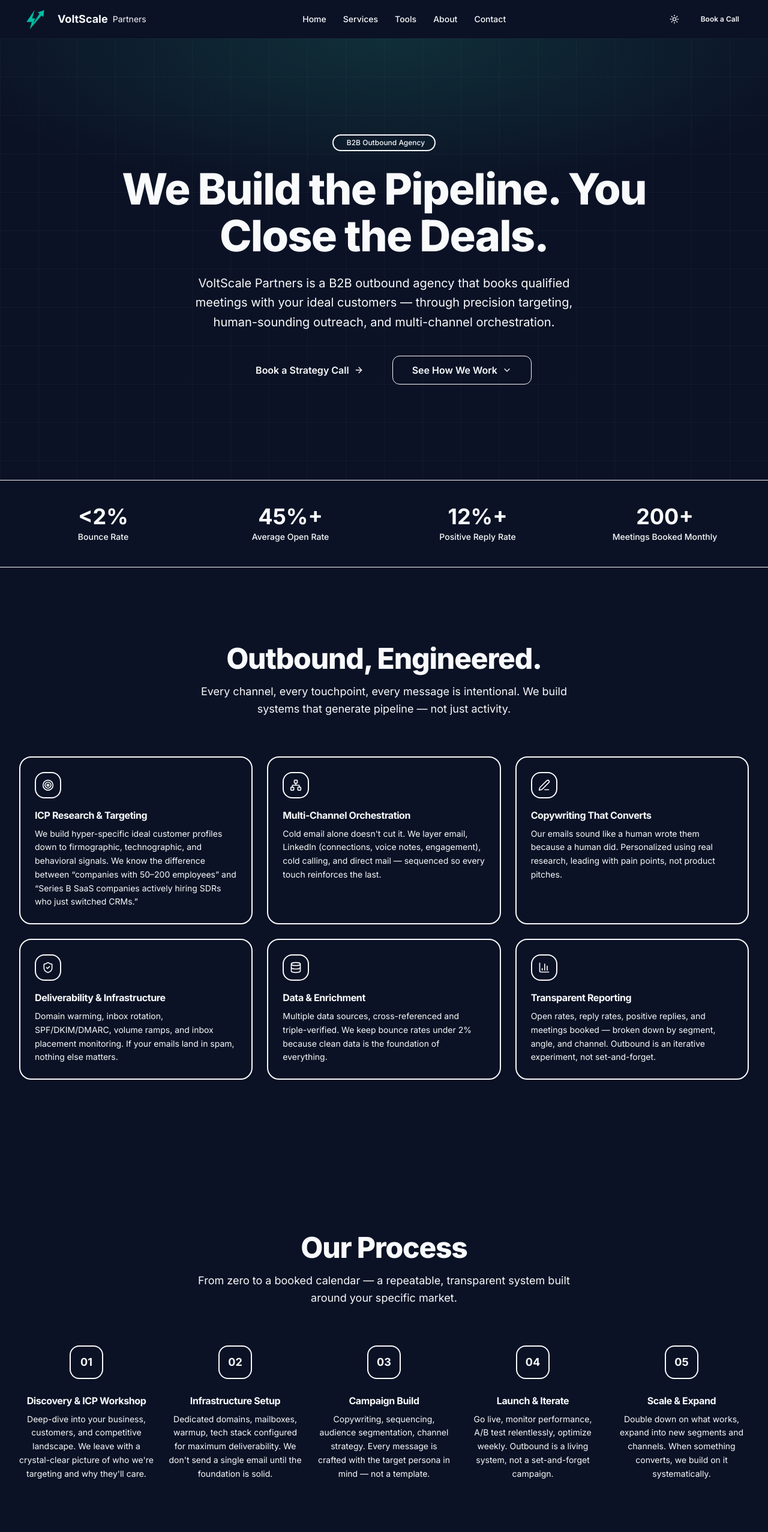
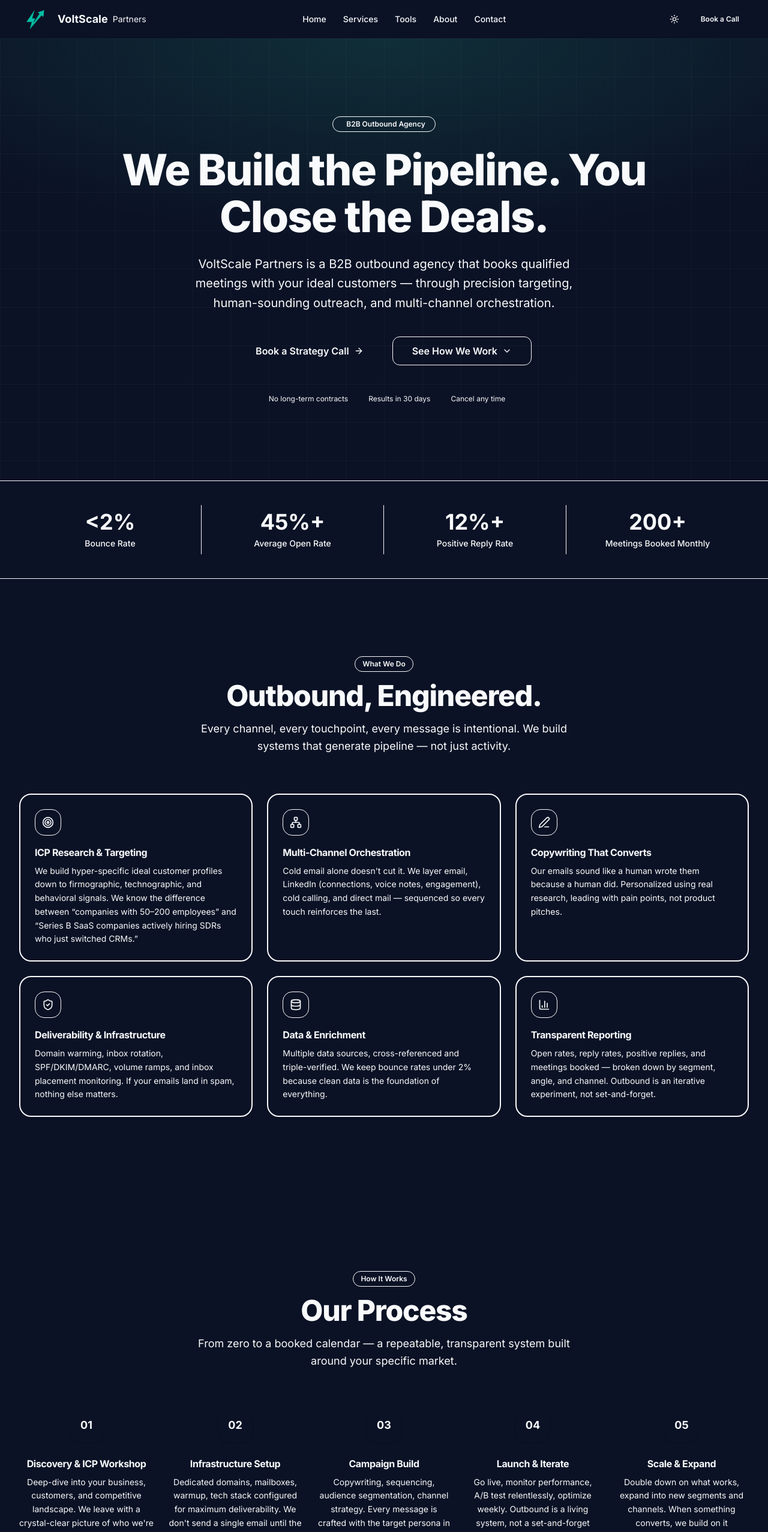
Before and after one commit to JamesGabby/vsp-marketing, a Next.js app: page / in a window 1280 px wide. Shown: the top 2554 px of the page at 60% size. Built offline with nearby package versions, Linux system fonts and the light colour scheme.

Commit message:
improve ux/ui

```diff
--- a/app/globals.css
+++ b/app/globals.css
@@ -122,10 +122,16 @@ body {
 .hero-bg {
   background-color: var(--background);
   background-image:
-    radial-gradient(ellipse 90% 55% at 50% 0%, var(--volt-glow) 0%, transparent 65%),
+    radial-gradient(ellipse 100% 65% at 50% 0%, var(--volt-glow) 0%, transparent 70%),
     linear-gradient(var(--grid-line) 1px, transparent 1px),
     linear-gradient(90deg, var(--grid-line) 1px, transparent 1px);
   background-size: 100% 100%, 64px 64px, 64px 64px;
+}
+
+/* ─── Section volt accent background ────────────────────────────────── */
+
+.volt-section {
+  background-image: radial-gradient(ellipse 80% 50% at 50% 0%, var(--volt-glow) 0%, transparent 65%);
 }
 
 /* ─── Focus visible ring ─────────────────────────────────────────────── */
--- a/components/ContactCTA.tsx
+++ b/components/ContactCTA.tsx
@@ -9,7 +9,7 @@ import { Textarea } from "@/components/ui/textarea"
 
 export function ContactCTA() {
   return (
-    <section id="contact" className="py-24 lg:py-32 bg-[--surface]">
+    <section id="contact" className="relative py-24 lg:py-32 bg-[--surface] overflow-hidden volt-section">
       <div className="mx-auto max-w-7xl px-4 sm:px-6 lg:px-8">
         {/* Top CTA block */}
         <motion.div
@@ -19,6 +19,9 @@ export function ContactCTA() {
           transition={{ duration: 0.5 }}
           className="text-center max-w-2xl mx-auto mb-16"
         >
+          <div className="mb-4 inline-flex items-center gap-1.5 rounded-full border border-[--volt]/30 bg-[--volt-glow] px-3 py-1 text-xs font-semibold text-[--volt]">
+            Get Started
+          </div>
           <h2 className="text-3xl sm:text-4xl lg:text-5xl font-extrabold tracking-tight text-[--text-primary] mb-4">
             Ready to Build{" "}
             <span className="text-[--volt]">Predictable Pipeline?</span>
@@ -50,7 +53,7 @@ export function ContactCTA() {
           whileInView={{ opacity: 1, y: 0 }}
           viewport={{ once: true }}
           transition={{ duration: 0.5, delay: 0.1 }}
-          className="max-w-xl mx-auto flex flex-col gap-4"
+          className="max-w-xl mx-auto flex flex-col gap-4 rounded-2xl border-2 border-[--border] bg-[--background] p-6 sm:p-8 shadow-sm dark:shadow-none"
           onSubmit={(e) => e.preventDefault()}
           aria-label="Contact form"
         >
--- a/components/Hero.tsx
+++ b/components/Hero.tsx
@@ -15,7 +15,7 @@ export function Hero() {
             initial={{ opacity: 0, y: 20 }}
             animate={{ opacity: 1, y: 0 }}
             transition={{ duration: 0.5 }}
-            className="mb-6 inline-flex items-center gap-1.5 rounded-full border-2 border-[--border] bg-[--surface] pl-2.5 pr-4 py-1.5 text-xs font-medium leading-none text-[--text-secondary]"
+            className="mb-6 inline-flex items-center gap-1.5 rounded-full border border-[--volt]/30 bg-[--volt-glow] pl-2.5 pr-4 py-1.5 text-xs font-semibold leading-none text-[--volt]"
           >
             <span className="h-1.5 w-1.5 rounded-full bg-[--volt] animate-pulse" />
             B2B Outbound Agency
@@ -49,7 +49,7 @@ export function Hero() {
             initial={{ opacity: 0, y: 30 }}
             animate={{ opacity: 1, y: 0 }}
             transition={{ duration: 0.6, delay: 0.3 }}
-            className="flex flex-col sm:flex-row gap-4 justify-center"
+            className="flex flex-col sm:flex-row gap-4 justify-center mb-12"
           >
             <Button asChild size="lg">
               <Link href="https://calendly.com/voltscalepartners/15mins" target="_blank" rel="noopener noreferrer">
@@ -64,6 +64,21 @@ export function Hero() {
               </a>
             </Button>
           </motion.div>
+
+          {/* Trust strip */}
+          <motion.div
+            initial={{ opacity: 0 }}
+            animate={{ opacity: 1 }}
+            transition={{ duration: 0.6, delay: 0.5 }}
+            className="flex flex-wrap items-center justify-center gap-x-6 gap-y-2 text-xs text-[--text-muted]"
+          >
+            {["No long-term contracts", "Results in 30 days", "Cancel any time"].map((item) => (
+              <span key={item} className="flex items-center gap-1.5">
+                <span className="h-1 w-1 rounded-full bg-[--volt]" />
+                {item}
+              </span>
+            ))}
+          </motion.div>
         </div>
       </div>
     </section>
--- a/components/MetricsBar.tsx
+++ b/components/MetricsBar.tsx
@@ -11,14 +11,16 @@ const metrics = [
 
 export function MetricsBar() {
   return (
-    <section className="border-y border-[--border] bg-[--surface]">
-      <div className="mx-auto max-w-7xl px-4 sm:px-6 lg:px-8 py-10">
+    <section className="relative border-y border-[--border] bg-[--surface] overflow-hidden">
+      {/* Volt gradient accent */}
+      <div className="absolute inset-0 bg-gradient-to-r from-transparent via-[--volt-glow] to-transparent pointer-events-none" />
+      <div className="relative mx-auto max-w-7xl px-4 sm:px-6 lg:px-8 py-10">
         <motion.div
           initial={{ opacity: 0 }}
           whileInView={{ opacity: 1 }}
           viewport={{ once: true }}
           transition={{ duration: 0.5 }}
-          className="grid grid-cols-2 lg:grid-cols-4 gap-8"
+          className="grid grid-cols-2 lg:grid-cols-4 divide-x-0 lg:divide-x divide-[--border]"
         >
           {metrics.map((metric, i) => (
             <motion.div
@@ -27,7 +29,7 @@ export function MetricsBar() {
               whileInView={{ opacity: 1, y: 0 }}
               viewport={{ once: true }}
               transition={{ duration: 0.4, delay: i * 0.08 }}
-              className="flex flex-col items-center text-center gap-1"
+              className="flex flex-col items-center text-center gap-1.5 px-6 py-2"
             >
               <span
                 className="text-3xl sm:text-4xl font-bold text-[--volt]"
--- a/components/ProcessTimeline.tsx
+++ b/components/ProcessTimeline.tsx
@@ -47,6 +47,9 @@ export function ProcessTimeline() {
           transition={{ duration: 0.5 }}
           className="text-center max-w-2xl mx-auto mb-16"
         >
+          <div className="mb-4 inline-flex items-center gap-1.5 rounded-full border border-[--volt]/30 bg-[--volt-glow] px-3 py-1 text-xs font-semibold text-[--volt]">
+            How It Works
+          </div>
           <h2 className="text-3xl sm:text-4xl lg:text-5xl font-extrabold tracking-tight text-[--text-primary] mb-4">
             Our <span className="text-[--volt]">Process</span>
           </h2>
@@ -60,7 +63,7 @@ export function ProcessTimeline() {
         <div className="relative">
           {/* Connector line — hidden on mobile */}
           <div
-            className="hidden lg:block absolute top-8 left-0 right-0 h-px bg-[--border]"
+            className="hidden lg:block absolute top-8 left-0 right-0 h-px bg-gradient-to-r from-transparent via-[--volt]/40 to-transparent"
             aria-hidden="true"
           />
 
@@ -75,13 +78,13 @@ export function ProcessTimeline() {
                 className="relative flex flex-col"
               >
                 {/* Mobile: left-border accent */}
-                <div className="lg:hidden absolute left-0 top-0 bottom-0 w-px bg-[--border]" />
+                <div className="lg:hidden absolute left-0 top-0 bottom-0 w-0.5 bg-gradient-to-b from-[--volt]/60 to-[--volt]/10" />
 
                 {/* Step number bubble */}
                 <div className="relative z-10 mb-4 lg:mb-6 self-start lg:self-center pl-6 lg:pl-0">
-                  <div className="inline-flex h-14 w-14 items-center justify-center rounded-xl bg-[--background] border-2 border-[--border] lg:mx-auto">
+                  <div className="inline-flex h-14 w-14 items-center justify-center rounded-xl bg-[--volt] lg:mx-auto shadow-sm">
                     <span
-                      className="text-lg font-bold text-[--volt]"
+                      className="text-lg font-bold text-[--volt-foreground]"
                       style={{ fontFamily: "var(--font-mono)" }}
                     >
                       {step.number}
--- a/components/ServicesGrid.tsx
+++ b/components/ServicesGrid.tsx
@@ -73,6 +73,9 @@ export function ServicesGrid() {
           transition={{ duration: 0.5 }}
           className="text-center max-w-2xl mx-auto mb-16"
         >
+          <div className="mb-4 inline-flex items-center gap-1.5 rounded-full border border-[--volt]/30 bg-[--volt-glow] px-3 py-1 text-xs font-semibold text-[--volt]">
+            What We Do
+          </div>
           <h2 className="text-3xl sm:text-4xl lg:text-5xl font-extrabold tracking-tight text-[--text-primary] mb-4">
             Outbound,{" "}
             <span className="text-[--volt]">Engineered.</span>
@@ -99,7 +102,7 @@ export function ServicesGrid() {
                 variants={cardVariants}
                 className="group rounded-2xl border-2 border-[--border] bg-[--surface] p-6 hover:border-[--volt]/40 hover:bg-[--volt-glow] transition-all duration-300 shadow-sm dark:shadow-none"
               >
-                <div className="mb-4 inline-flex h-11 w-11 items-center justify-center rounded-xl bg-[--background] border-2 border-[--border] group-hover:border-[--volt]/40 transition-colors">
+                <div className="mb-4 inline-flex h-11 w-11 items-center justify-center rounded-xl bg-[--volt-glow] border border-[--volt]/20 group-hover:bg-[--volt]/15 group-hover:border-[--volt]/40 transition-colors">
                   <Icon className="h-5 w-5 text-[--volt]" />
                 </div>
                 <h3 className="text-base font-bold text-[--text-primary] mb-2 tracking-tight">
--- a/components/layout/Footer.tsx
+++ b/components/layout/Footer.tsx
@@ -12,7 +12,9 @@ const quickLinks = [
 
 export function Footer() {
   return (
-    <footer className="border-t border-[--border] bg-[--surface]">
+    <footer className="relative border-t border-[--border] bg-[--surface]">
+      {/* Volt gradient accent at top */}
+      <div className="absolute top-0 left-0 right-0 h-px bg-gradient-to-r from-transparent via-[--volt]/50 to-transparent" />
       <div className="mx-auto max-w-7xl px-4 sm:px-6 lg:px-8 py-12">
         <div className="grid grid-cols-1 md:grid-cols-3 gap-10">
           {/* Brand */}
--- a/components/layout/Navbar.tsx
+++ b/components/layout/Navbar.tsx
@@ -58,9 +58,9 @@ export function Navbar() {
                 key={link.href}
                 href={link.href}
                 className={cn(
-                  "px-3 py-2 text-sm font-medium rounded-lg transition-colors",
+                  "relative px-3 py-2 text-sm font-medium rounded-lg transition-colors",
                   pathname === link.href
-                    ? "text-[--volt]"
+                    ? "text-[--volt] bg-[--volt-glow]"
                     : "text-[--text-secondary] hover:text-[--text-primary] hover:bg-[--surface]"
                 )}
               >
```
Also changed, not shown: app/about/page.tsx (+19 -7 lines), components/Differentiators.tsx (+7 -4 lines).
